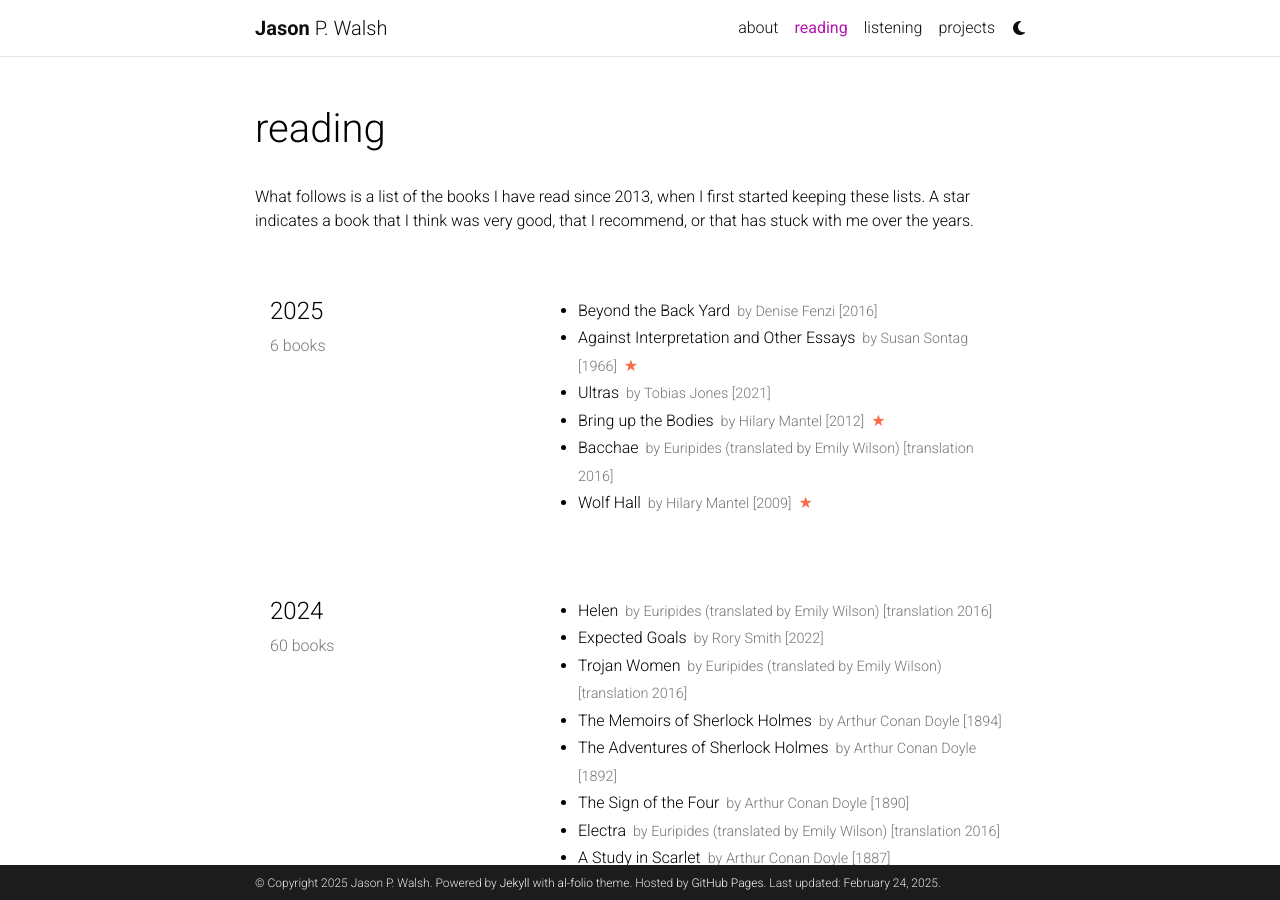
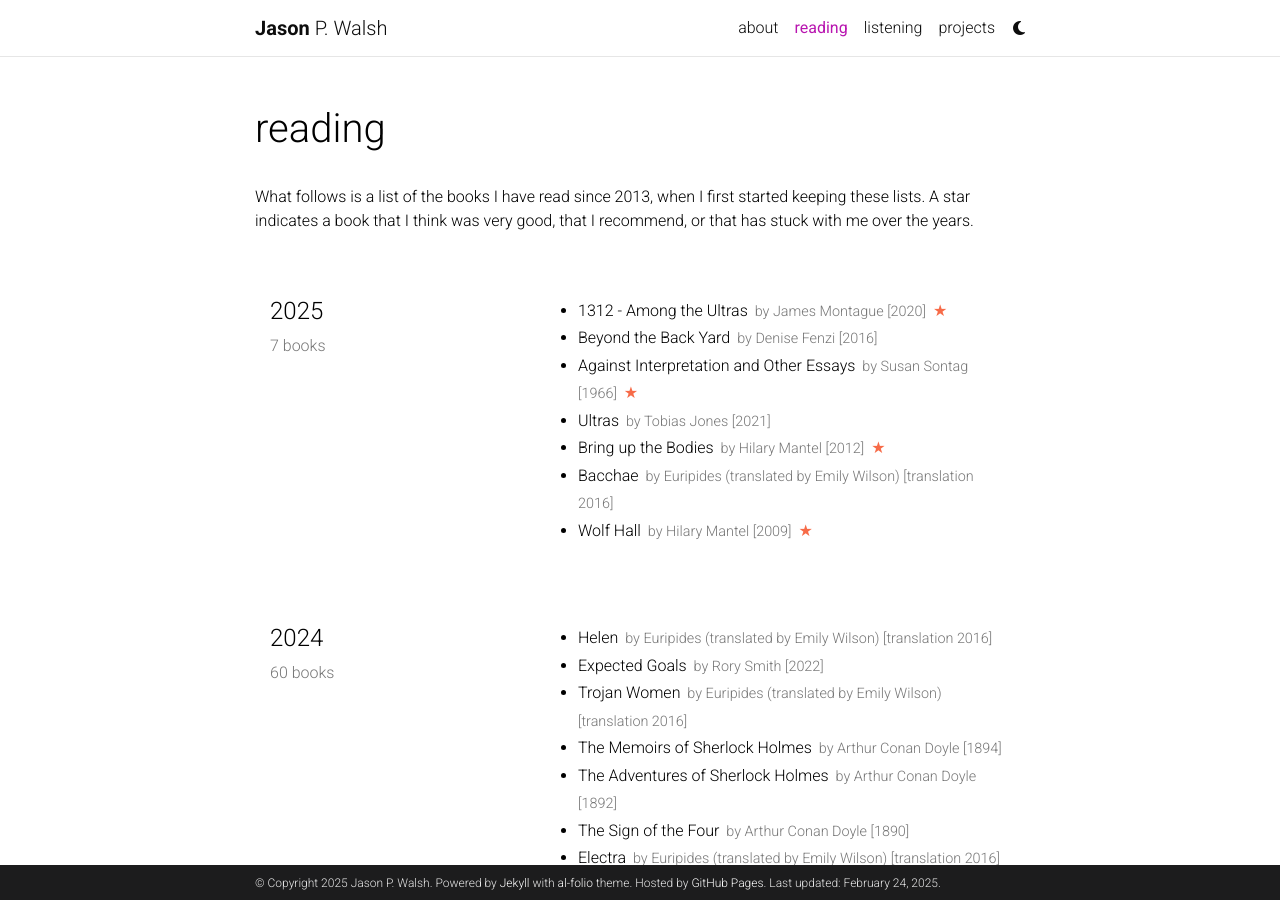
Before and after one commit to jwals23/jwals23.github.io, a Jekyll site: the page built from _pages/reading.md, in a window 1280 px wide and 900 px high. Built offline with Jekyll 4.4.1, drawn with Linux system fonts in a browser that asks for light colours; comment, search, counter and statistics services are not loaded; a style sheet for code colours, icons or effects is not loaded.

Commit message:
Update reading.yml

```diff
--- a/_data/reading.yml
+++ b/_data/reading.yml
@@ -1,6 +1,11 @@
 list:
   - year: "2025"
     books:
+      - title: 1312 - Among the Ultras
+        author: James Montague
+        year: 2020
+        star: yes
+
       - title: Beyond the Back Yard
         author: Denise Fenzi
         year: 2016
```
